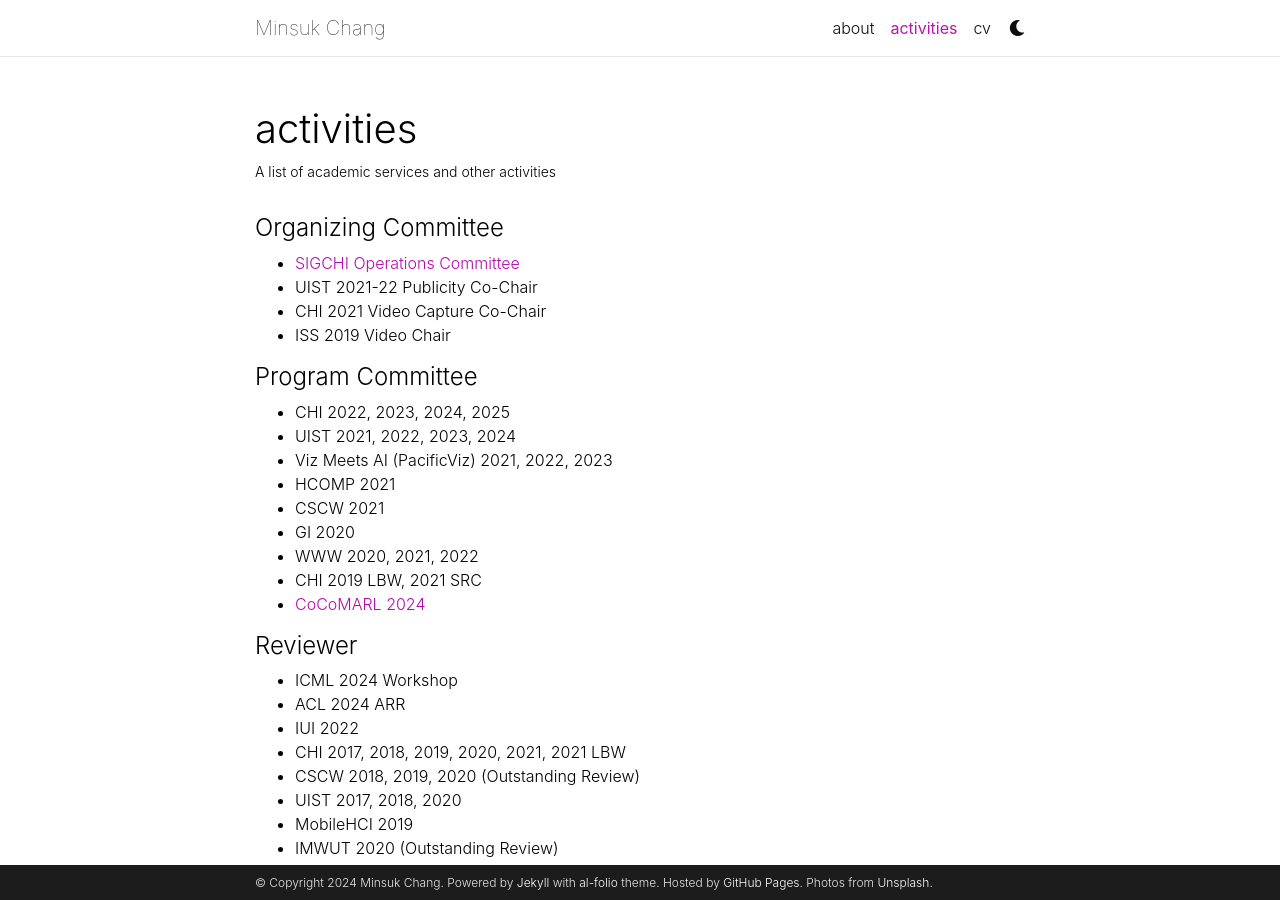
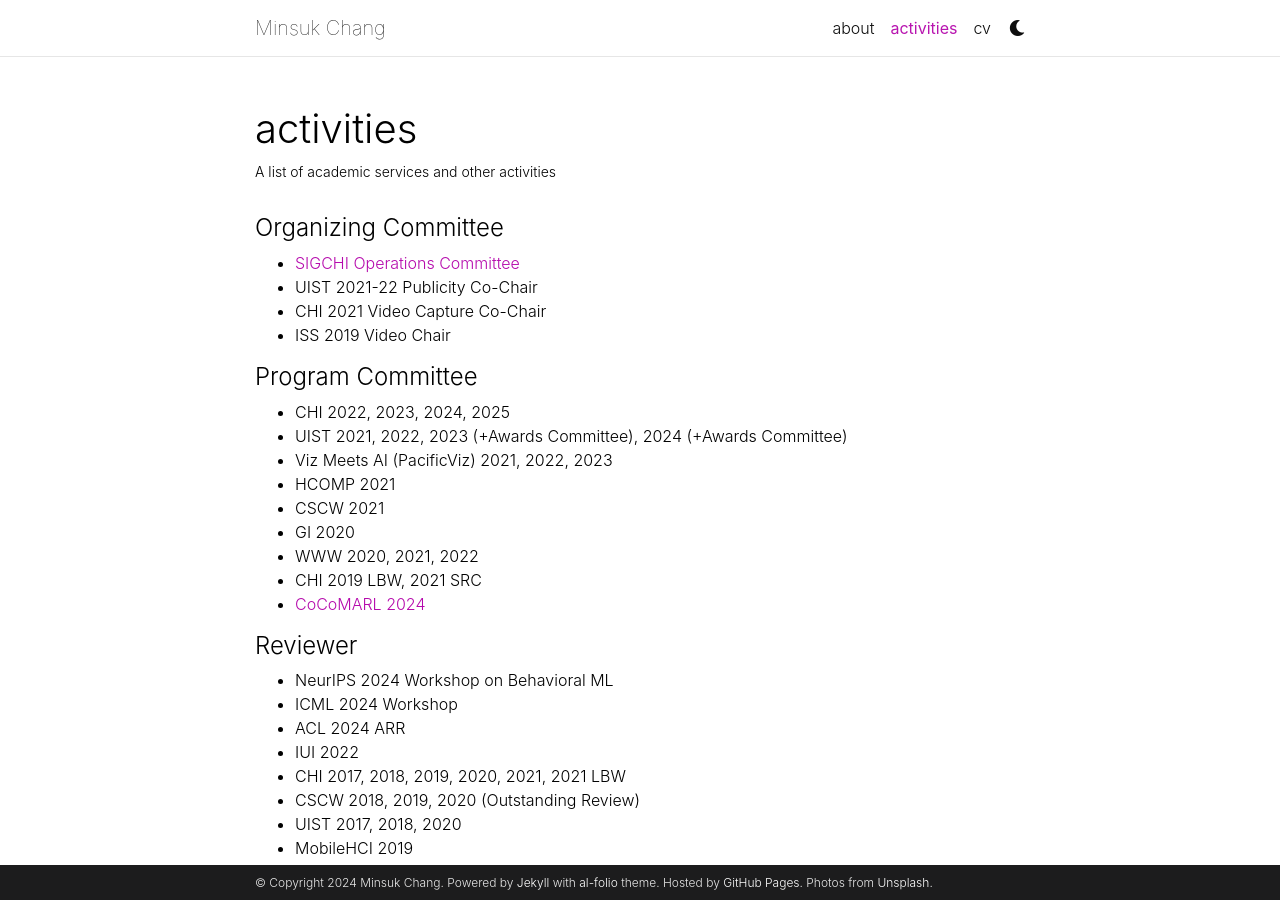
Before and after one commit to minsukchang/minsukchang.github.io, a Jekyll site: the page built from _pages/activities.md, in a window 1280 px wide and 900 px high. Built offline with Jekyll 4.4.1, drawn with Linux system fonts in a browser that asks for light colours; comment, search, counter and statistics services are not loaded; a style sheet for code colours, icons or effects is not loaded.

Commit message:
some updates I can remember

```diff
--- a/_pages/activities.md
+++ b/_pages/activities.md
@@ -9,7 +9,6 @@ horizontal: false
 ---
 
 
-
 #### Organizing Committee
 - [SIGCHI Operations Committee](https://sigchi.org/people/operations-committee/)
 - UIST 2021-22 Publicity Co-Chair
@@ -19,7 +18,7 @@ horizontal: false
 
 #### Program Committee
 - CHI 2022, 2023, 2024, 2025
-- UIST 2021, 2022, 2023, 2024
+- UIST 2021, 2022, 2023 (+Awards Committee), 2024 (+Awards Committee)
 - Viz Meets AI (PacificViz) 2021, 2022, 2023
 - HCOMP 2021
 - CSCW 2021
@@ -29,6 +28,7 @@ horizontal: false
 - [CoCoMARL 2024](https://sites.google.com/view/cocomarl-2024/home)
 
 #### Reviewer
+- NeurIPS 2024 Workshop on Behavioral ML
 - ICML 2024 Workshop
 - ACL 2024 ARR
 - IUI 2022
```
